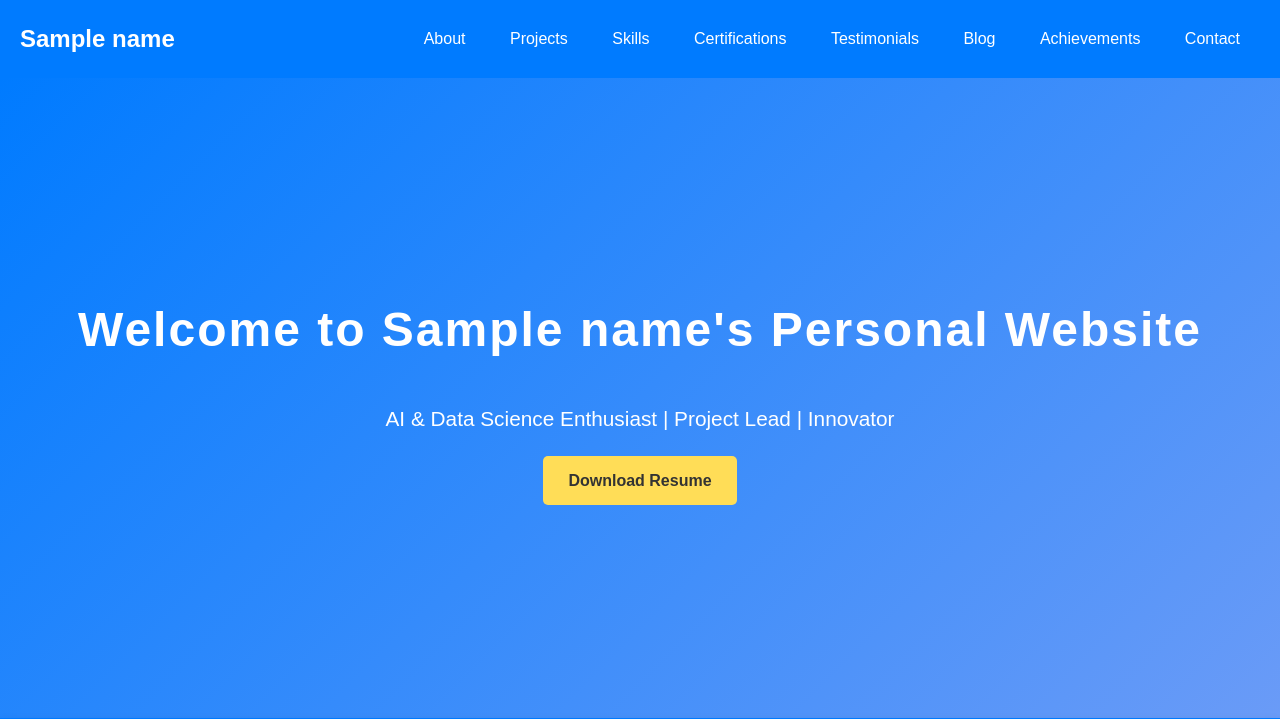
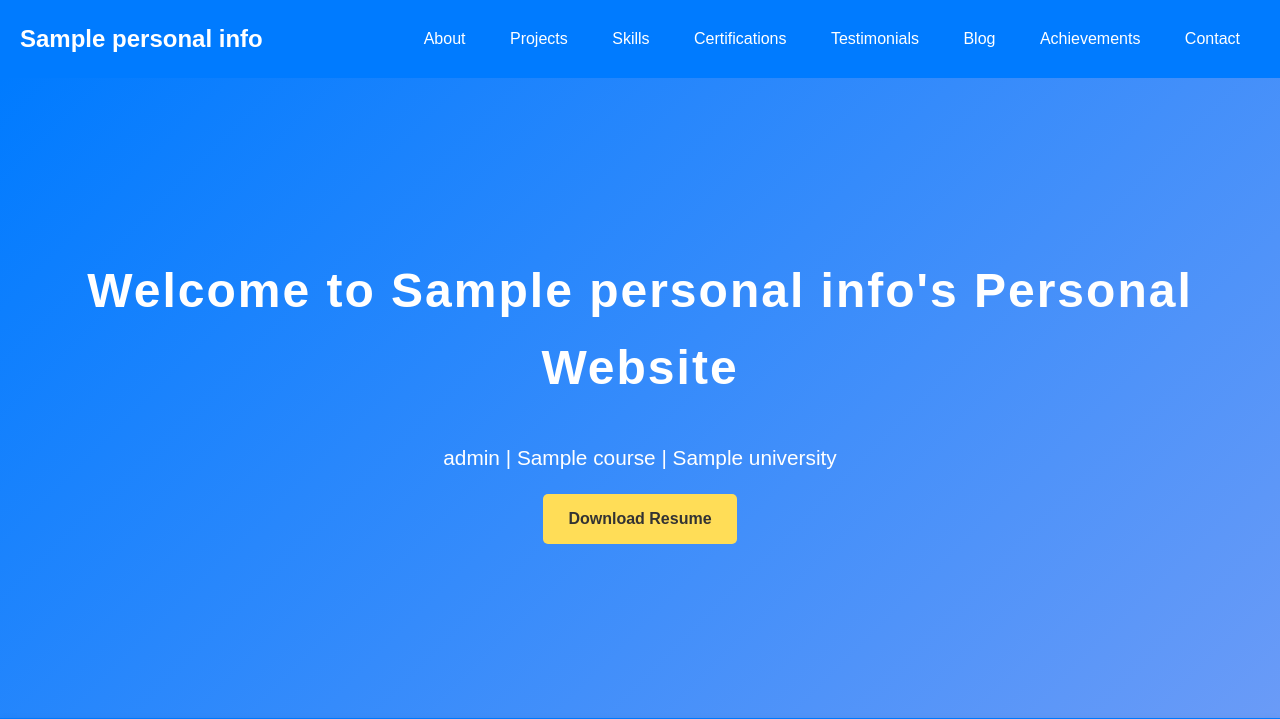
Before and after one commit to Rishi1403348/Project_62_3, a Django app: template templates/home.html in a window 1280 px wide. Shown: the top 719 px of the page. Run offline with Django 5.2, Linux system fonts and the light colour scheme; the template is opened without the code that fills it: most values are stand-ins (such as "Sample title", 1, 10 or a date in 2020).

Commit message:
Updated project with new changes

```diff
--- a/templates/home.html
+++ b/templates/home.html
@@ -4,14 +4,14 @@
     {% load static %}
     <meta charset="UTF-8">
     <meta name="viewport" content="width=device-width, initial-scale=1.0">
-    <title>{{ name }} - Personal Website</title>
+    <title>{{ personal_info.name }} - Personal Website</title> <!-- Updated title to use context -->
     <link rel="stylesheet" href="{% static 'portfolio/style.css' %}">  <!-- Updated path -->
 </head>
 <body>
     <!-- Navbar -->
     <nav class="navbar">
         <div class="navbar-logo">
-            <a href="#">{{ name }}</a>
+            <a href="#">{{ personal_info.name }}</a> <!-- Use personal_info from context -->
         </div>
         <ul class="navbar-links">
             <li><a href="#about">About</a></li>
@@ -27,22 +27,22 @@
 
     <!-- Hero Section -->
     <section class="hero">
-        <h1>Welcome to {{ name }}'s Personal Website</h1>
-        <p>AI & Data Science Enthusiast | Project Lead | Innovator</p>
-        <a href="{{ resume_link }}" class="button" download>Download Resume</a>
+        <h1>Welcome to {{ personal_info.name }}'s Personal Website</h1> <!-- Updated to use context -->
+        <p>{{ personal_info.role }} | {{ personal_info.course }} | {{ personal_info.university }}</p>
+        <a href="{{ personal_info.resume_link }}" class="button" download>Download Resume</a> <!-- Use dynamic resume link -->
     </section>
 
     <!-- About Section -->
     <section id="about" class="section fade-in">
         <h2>About Me</h2>
-        <p>I am a dedicated AI and Data Science student at {{ university }}, passionate about innovation and technology. As Head of Internal and External Council, I bring leadership and expertise in managing tech-driven projects.</p>
+        <p>I am a dedicated AI and Data Science student at {{ personal_info.university }}, passionate about innovation and technology. As Head of Internal and External Council, I bring leadership and expertise in managing tech-driven projects.</p>
     </section>
 
     <!-- Projects Section -->
     <section id="projects" class="section fade-in">
         <h2>Projects</h2>
         <div class="projects-container">
-            {% for project in projects %}
+            {% for project in personal_info.projects %}
                 <div class="project-card">
                     <h3>{{ project.title }}</h3>
                     <p><strong>Date:</strong> {{ project.date }}</p>
@@ -57,7 +57,7 @@
     <section id="skills" class="section fade-in">
         <h2>Skills</h2>
         <div class="skills-chart">
-            {% for skill in skills %}
+            {% for skill in personal_info.skills %}
                 <div class="skill">
                     <p>{{ skill.name }} <span class="skill-level">{{ skill.level }}%</span></p>
                     <div class="skill-bar" style="width: {{ skill.level }}%;"></div>
@@ -70,7 +70,7 @@
     <section id="testimonials" class="section fade-in">
         <h2>Testimonials</h2>
         <div class="testimonials-container">
-            {% for testimonial in testimonials %}
+            {% for testimonial in personal_info.testimonials %}
                 <div class="testimonial-card">
                     <p>"{{ testimonial.feedback }}"</p>
                     <h4>- {{ testimonial.name }}, {{ testimonial.relationship }}</h4>
@@ -83,7 +83,7 @@
     <section id="blog" class="section fade-in">
         <h2>Blog</h2>
         <div class="blog-posts">
-            {% for blog in blogs %}
+            {% for blog in personal_info.blogs %}
                 <div class="blog-card">
                     <h3><a href="{{ blog.link }}">{{ blog.title }}</a></h3>
                     <p>{{ blog.description }}</p>
@@ -97,7 +97,7 @@
     <section id="achievements" class="section fade-in">
         <h2>Achievements</h2>
         <ul class="achievements-list">
-            {% for achievement in achievements %}
+            {% for achievement in personal_info.achievements %}
                 <li>{{ achievement }}</li>
             {% endfor %}
         </ul>
@@ -106,13 +106,13 @@
     <!-- Contact Section -->
     <section id="contact" class="section fade-in">
         <h2>Contact Me</h2>
-        <p>Email: <a href="mailto:{{ email }}">{{ email }}</a></p>
-        <p>LinkedIn: <a href="{{ linkedin }}" target="_blank">LinkedIn Profile</a></p>
+        <p>Email: <a href="mailto:{{ personal_info.email }}">{{ personal_info.email }}</a></p> <!-- Use context -->
+        <p>LinkedIn: <a href="{{ personal_info.linkedin }}" target="_blank">LinkedIn Profile</a></p> <!-- Use context -->
     </section>
 
     <!-- Footer -->
     <footer>
-        <p>&copy; 2024 {{ name }}. All rights reserved.</p>
+        <p>&copy; 2024 {{ personal_info.name }}. All rights reserved.</p> <!-- Use context -->
     </footer>
 </body>
 </html>
```
Also changed, not shown: Project_62_3/settings.py (+14 -0 lines), portfolio/views.py (+5 -2 lines).
